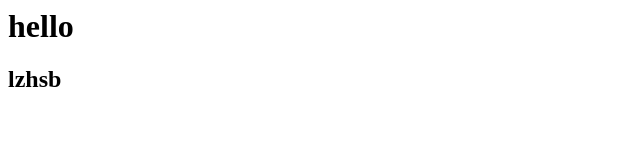
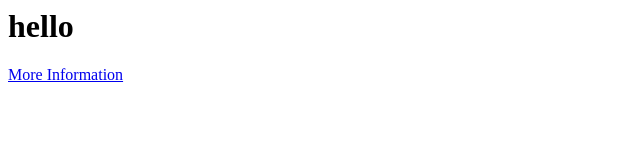
Before and after one commit to suixinhang/suixinhang.github.io, a plain HTML site: page index.html in a window 1280 px wide. Shown: the whole page, without its empty margins (0-640 px from the left). Drawn offline with Linux system fonts and the light colour scheme.

Commit message:
Update index.html

```diff
--- a/index.html
+++ b/index.html
@@ -5,6 +5,9 @@
 </head>
 <body>
   <h1>hello</h1>
-  <h2>lzhsb</h2>
+  <h2></h2>
+  <footer>
+    <a href="ToMyFather.html">More Information</a>
+  </footer>
 </body>
   </html>
```
